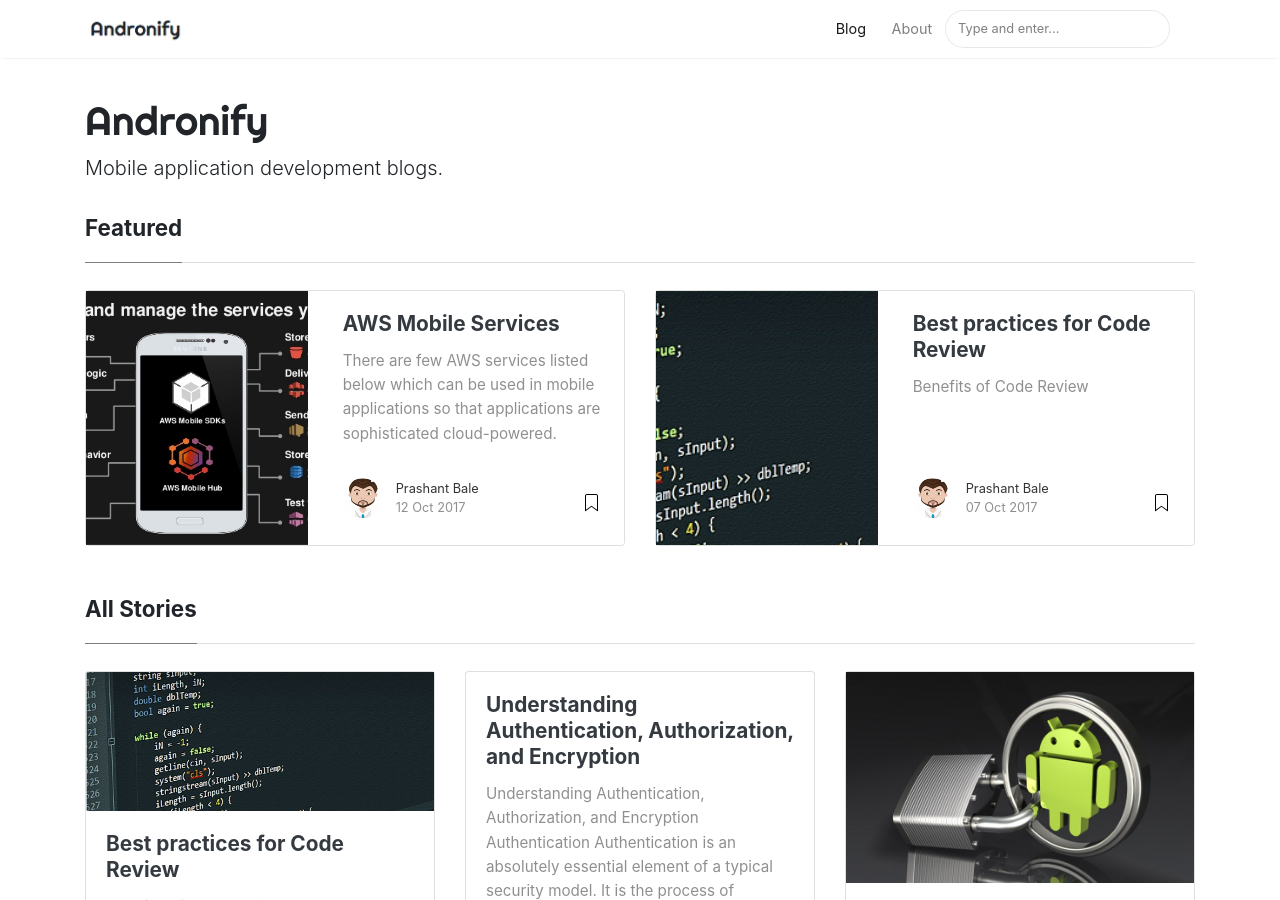
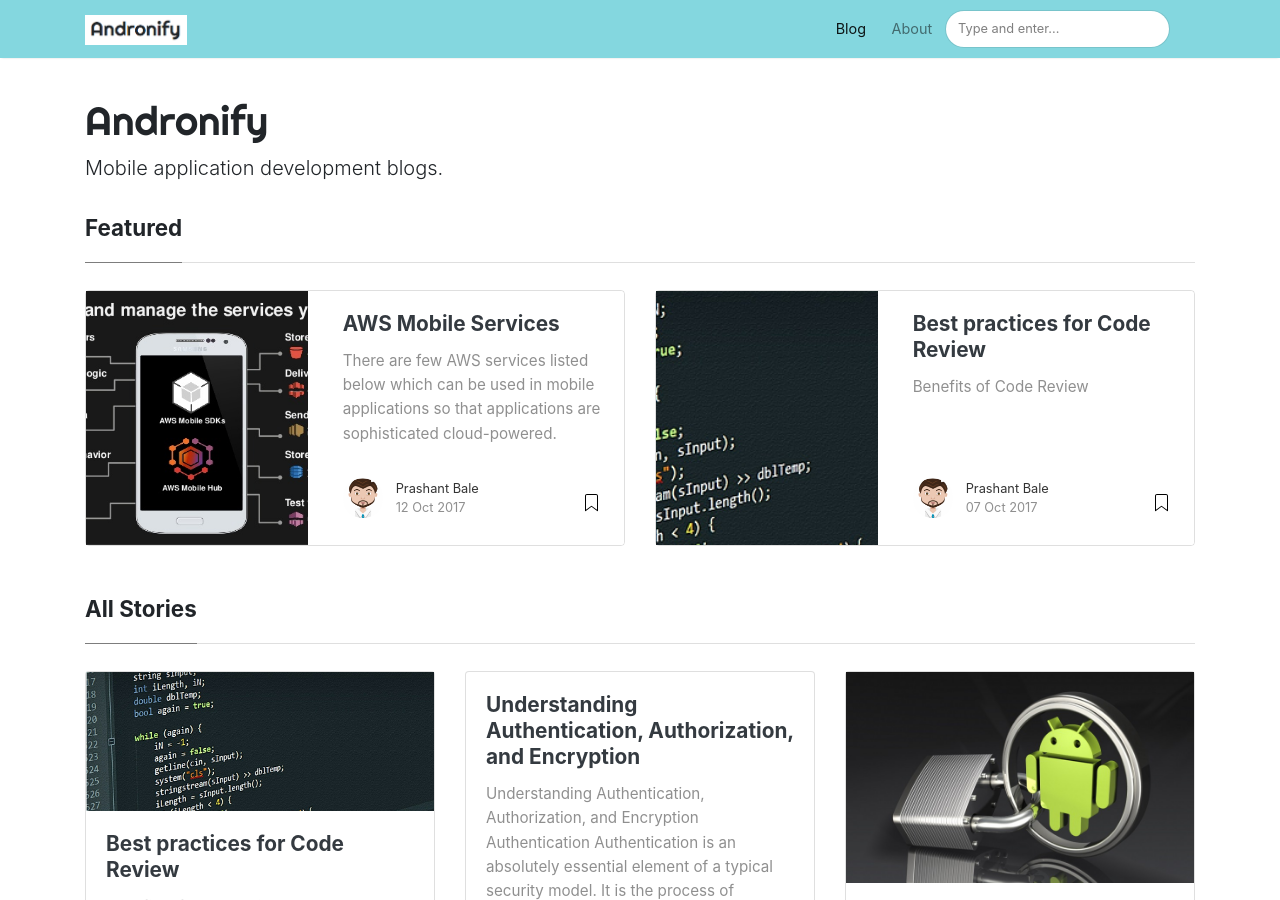
Before and after one commit to prbale/Andronify, a Jekyll site: the page built from index.html, in a window 1280 px wide and 900 px high. Built offline with Jekyll 4.4.1, drawn with Linux system fonts in a browser that asks for light colours; nearby versions of some CDN libraries; the list of posts is cut into pages by our own code.

Commit message:
Nav bar color added

```diff
--- a/_layouts/default.html
+++ b/_layouts/default.html
@@ -11,13 +11,9 @@
 {% seo %}
 
 <link rel="stylesheet" href="https://stackpath.bootstrapcdn.com/bootstrap/4.1.3/css/bootstrap.min.css" integrity="sha384-MCw98/SFnGE8fJT3GXwEOngsV7Zt27NXFoaoApmYm81iuXoPkFOJwJ8ERdknLPMO" crossorigin="anonymous">
-
 <link href="{{ site.baseurl }}/../assets/css/screen.css" rel="stylesheet">
-
 <link href="{{ site.baseurl }}/../assets/css/main.css" rel="stylesheet">
-
 <script src="{{ site.baseurl }}/../assets/js/jquery.min.js"></script>
-
 </head>
 
 {% if jekyll.environment == 'production' %}
@@ -43,7 +39,8 @@
 
 <!-- Begin Menu Navigation
 ================================================== -->
-<nav class="navbar navbar-expand-lg navbar-light bg-white fixed-top mediumnavigation nav-down">
+<nav class="navbar navbar-expand-lg navbar-light bg-blue fixed-top mediumnavigation nav-down"
+style="background: rgba(129, 214, 222, 0.97) !important">
 
     <div class="container pr-0">
 
```
